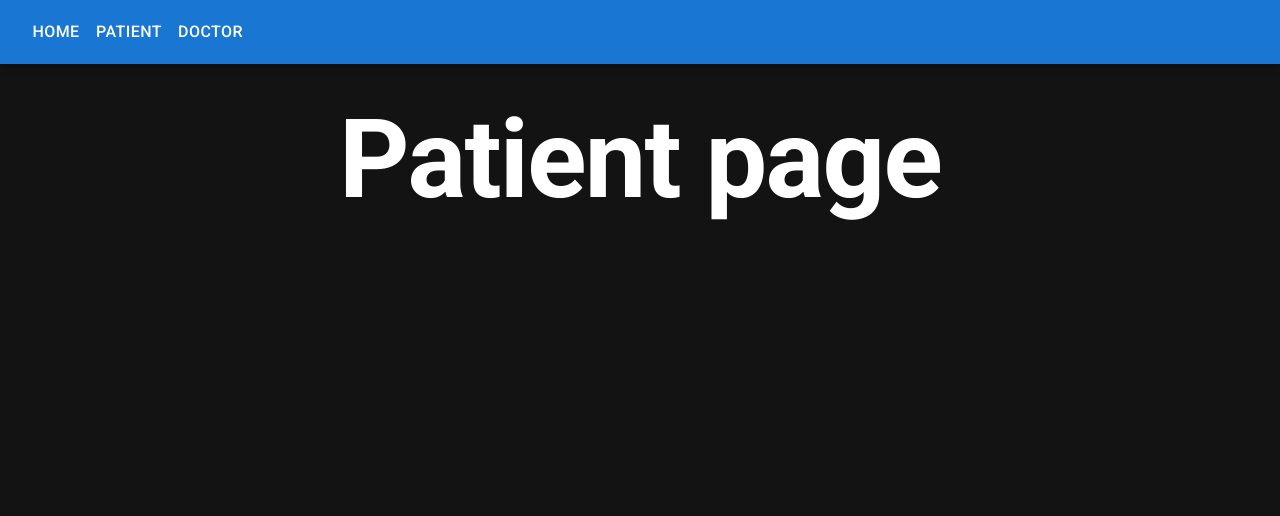
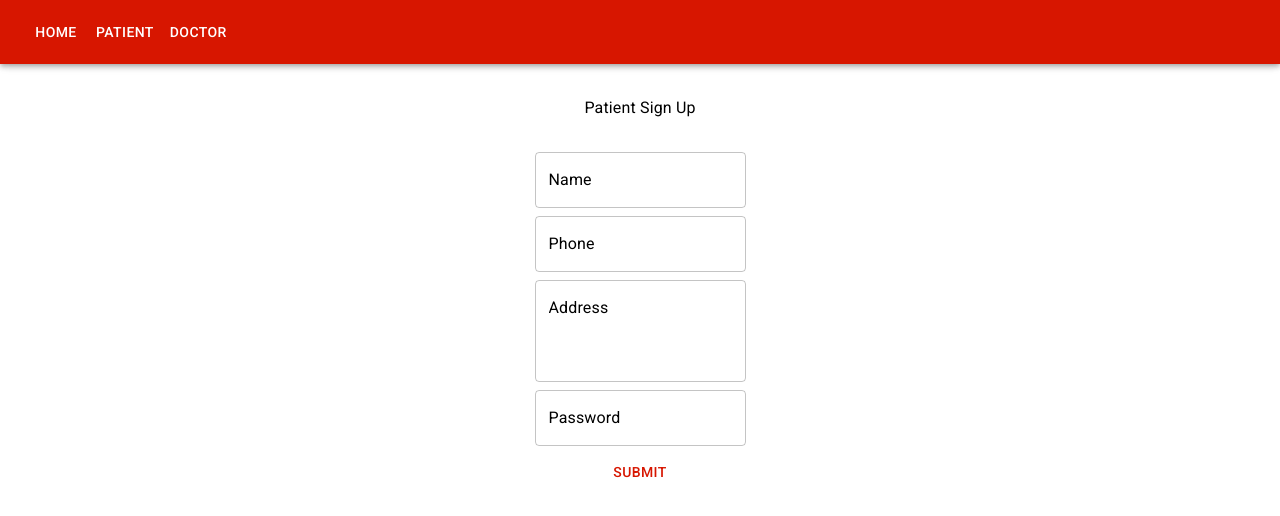
Before and after one commit to cs490org/Clinic, a React (Vite) app in the folder frontend/: page /patient in a window 1280 px wide. Shown: the top 516 px of the page. Built offline with nearby package versions, Linux system fonts and the light colour scheme.

Commit message:
add input form for patient

```diff
--- a/frontend/package.json
+++ b/frontend/package.json
@@ -16,11 +16,14 @@
     "@mui/icons-material": "^6.4.5",
     "@mui/material": "^6.4.5",
     "@mui/styled-engine-sc": "^6.4.3",
+    "formik": "^2.4.6",
     "react": "^19.0.0",
     "react-dom": "^19.0.0",
     "react-error-boundary": "^5.0.0",
     "react-router": "^7.2.0",
-    "styled-components": "^6.1.15"
+    "styled-components": "^6.1.15",
+    "yup": "^1.6.1",
+    "yup-phone": "^1.3.2"
   },
   "devDependencies": {
     "@eslint/js": "^9.19.0",
--- a/frontend/src/App.jsx
+++ b/frontend/src/App.jsx
@@ -1,20 +1,26 @@
 import { useState } from "react";
-import Root from "./Root";
-import { createTheme, CssBaseline, ThemeProvider } from "@mui/material";
+import NavBar from "./NavBar";
+import {
+  Box,
+  createTheme,
+  CssBaseline,
+  ThemeProvider,
+  Typography,
+} from "@mui/material";
 import { BrowserRouter, Routes, Route, Outlet } from "react-router";
-import Patient from "./pages/Patient";
+import Patient from "./pages/Patient/Patient";
 
 const theme = createTheme({
-  typography: {
-    allVariants: {
-      color: "white",
+  palette: {
+    primary: {
+      main: "#D71600",
     },
-    fontSize: 16,
-  },
-  palette: {
-    main: "blue",
+    text: {
+      primary: "#000000",
+      secondary: "#000000",
+    },
     background: {
-      default: "#131313",
+      default: "#FFFFFF",
     },
   },
 });
@@ -23,7 +29,8 @@ function App() {
   return (
     <ThemeProvider theme={theme}>
       <CssBaseline></CssBaseline>
-      <Root></Root>
+      <NavBar></NavBar>
+
       <Outlet></Outlet>
     </ThemeProvider>
   );
--- a/frontend/src/Root.jsx
+++ b/frontend/src/NavBar.jsx
@@ -5,7 +5,7 @@ import Toolbar from "@mui/material/Toolbar";
 import Button from "@mui/material/Button";
 import { useNavigate } from "react-router";
 
-export default function Root() {
+export default function NavBar() {
   const navigate = useNavigate();
   return (
     <Box sx={{ flexGrow: 1 }}>
--- a/frontend/src/main.jsx
+++ b/frontend/src/main.jsx
@@ -9,8 +9,9 @@ import "@fontsource/roboto/700.css";
 import { ErrorBoundary } from "react-error-boundary";
 import { Routes, Route, BrowserRouter } from "react-router";
 
-import Patient from "./pages/Patient.jsx";
+import Patient from "./pages/Patient/Patient.jsx";
 import Doctor from "./pages/Doctor.jsx";
+import Home from "./pages/Home.jsx";
 
 function Fallback({ error, resetErrorBoundary }) {
   // Call resetErrorBoundary() to reset the error boundary and retry the render.
@@ -28,6 +29,7 @@ createRoot(document.getElementById("root")).render(
     <BrowserRouter>
       <Routes>
         <Route path="/" element={<App></App>}>
+          <Route index path="/" element={<Home></Home>}></Route>
           <Route index path="/patient" element={<Patient></Patient>}></Route>
           <Route index path="/doctor" element={<Doctor></Doctor>}></Route>
         </Route>
--- a/frontend/src/pages/Doctor.jsx
+++ b/frontend/src/pages/Doctor.jsx
@@ -3,7 +3,7 @@ import { Box, Typography } from "@mui/material";
 function Doctor() {
   return (
     <Box sx={{ mt: "6rem" }}>
-      <Typography variant={"h1"} fontWeight={"bold"} textAlign={"center"}>
+      <Typography variant={"h1"} textAlign={"center"}>
         Doctor page
       </Typography>
     </Box>
--- /dev/null
+++ b/frontend/src/pages/Home.jsx
@@ -0,0 +1,18 @@
+import { Box, Typography } from "@mui/material";
+
+function Home() {
+  return (
+    <Box
+      height="100vh"
+      display="flex"
+      justifyContent={"center"}
+      alignItems={"center"}
+    >
+      <Typography>
+        home page - color scheme definitely not stolen from johnson and johnson
+      </Typography>
+    </Box>
+  );
+}
+
+export default Home;
--- a/frontend/src/pages/Patient.jsx
+++ /dev/null
@@ -1,13 +0,0 @@
-import { Box, Typography } from "@mui/material";
-
-function Patient() {
-  return (
-    <Box sx={{ mt: "6rem" }}>
-      <Typography variant={"h1"} fontWeight={"bold"} textAlign={"center"}>
-        Patient page
-      </Typography>
-    </Box>
-  );
-}
-
-export default Patient;
--- /dev/null
+++ b/frontend/src/pages/Patient/Patient.jsx
@@ -0,0 +1,21 @@
+import { Box, Typography } from "@mui/material";
+import PatientForm from "./PatientForm";
+function Patient() {
+  return (
+    <Box
+      sx={{
+        mt: "6rem",
+        display: "flex",
+        flexDirection: "column",
+        alignItems: "center",
+      }}
+    >
+      <Typography fontWeight={""} textAlign={"center"}>
+        Patient Sign Up
+      </Typography>
+      <PatientForm></PatientForm>
+    </Box>
+  );
+}
+
+export default Patient;
--- /dev/null
+++ b/frontend/src/pages/Patient/PatientForm.jsx
@@ -0,0 +1,90 @@
+import { Box, Button, TextField } from "@mui/material";
+import { useFormik } from "formik";
+import { patientSchema } from "./patientSchema";
+
+function PatientForm() {
+  const {
+    values,
+    errors,
+    touched,
+    isSubmitting,
+    handleChange,
+    handleBlur,
+    handleSubmit,
+  } = useFormik({
+    initialValues: {
+      name: "",
+      phone: "",
+      address: "",
+      password: "",
+    },
+    validationSchema: patientSchema,
+    onSubmit: async (values, actions) => {
+      //send api request to login user here.
+      alert(JSON.stringify(values, null, 2));
+
+      actions.resetForm();
+    },
+  });
+  const errorBg = "#ffc2bf";
+  return (
+    <form onSubmit={handleSubmit}>
+      <Box
+        mt="2rem"
+        width="100%"
+        display="flex"
+        flexDirection={"column"}
+        gap="0.5rem"
+      >
+        <TextField
+          value={values.name}
+          onChange={handleChange}
+          onBlur={handleBlur}
+          id="name"
+          type="text"
+          label="Name"
+          error={errors.name && touched.name}
+          helperText={touched.name && errors.name}
+        />
+        <TextField
+          value={values.phone}
+          onChange={handleChange}
+          onBlur={handleBlur}
+          id="phone"
+          type="tel"
+          label="Phone"
+          error={errors.phone && touched.phone}
+          helperText={touched.phone && errors.phone}
+        />
+        <TextField
+          value={values.address}
+          onChange={handleChange}
+          onBlur={handleBlur}
+          id="address"
+          type="text"
+          label="Address"
+          error={errors.address && touched.address}
+          helperText={touched.address && errors.address}
+          multiline
+          rows={3}
+        />
+        <TextField
+          value={values.password}
+          onChange={handleChange}
+          onBlur={handleBlur}
+          id="password"
+          type="password"
+          label="Password"
+          error={errors.password && touched.password}
+          helperText={touched.password && errors.password}
+        />
+        <Button onClick={() => handleSubmit()}>Submit</Button>
+        {/**
+         * TODO: ADD INSURANCE INFO AND PAYMENTS ONLINE (CREDIT INFO)
+         */}
+      </Box>
+    </form>
+  );
+}
+
+export default PatientForm;
--- /dev/null
+++ b/frontend/src/pages/Patient/patientSchema.js
@@ -0,0 +1,8 @@
+import * as yup from "yup";
+// for form validateion
+export const patientSchema = yup.object().shape({
+  name: yup.string().required("Required"),
+  phone: yup.number().required("Required"),
+  address: yup.string().required("Required"),
+  password: yup.string().required("Required"),
+});
```
Also changed, not shown: 2 other files (tests, documents, lock files or other folders).
